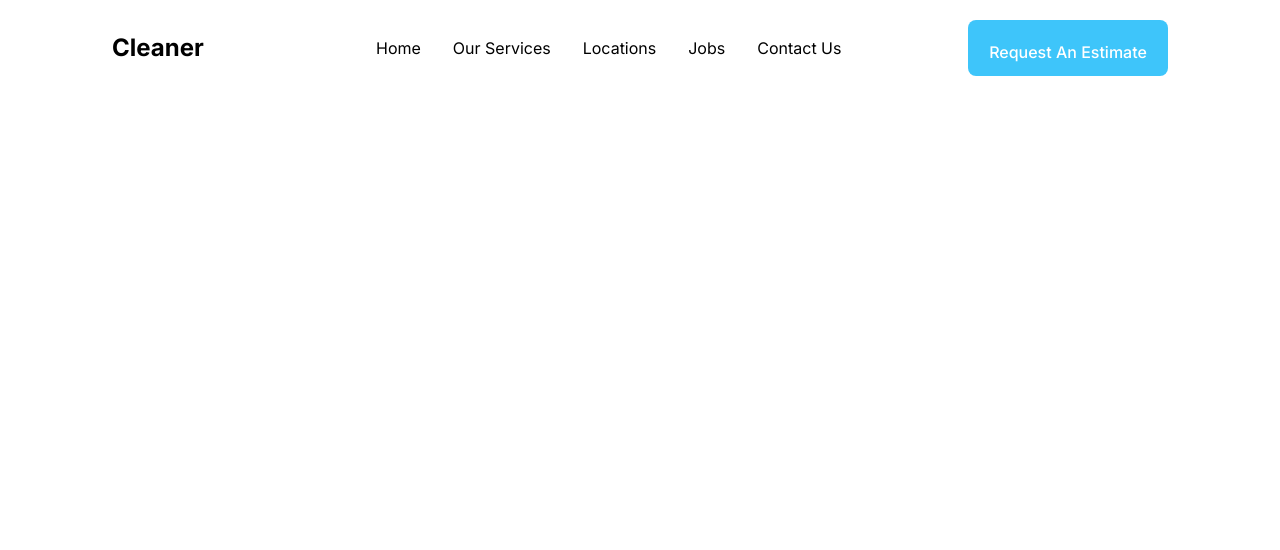
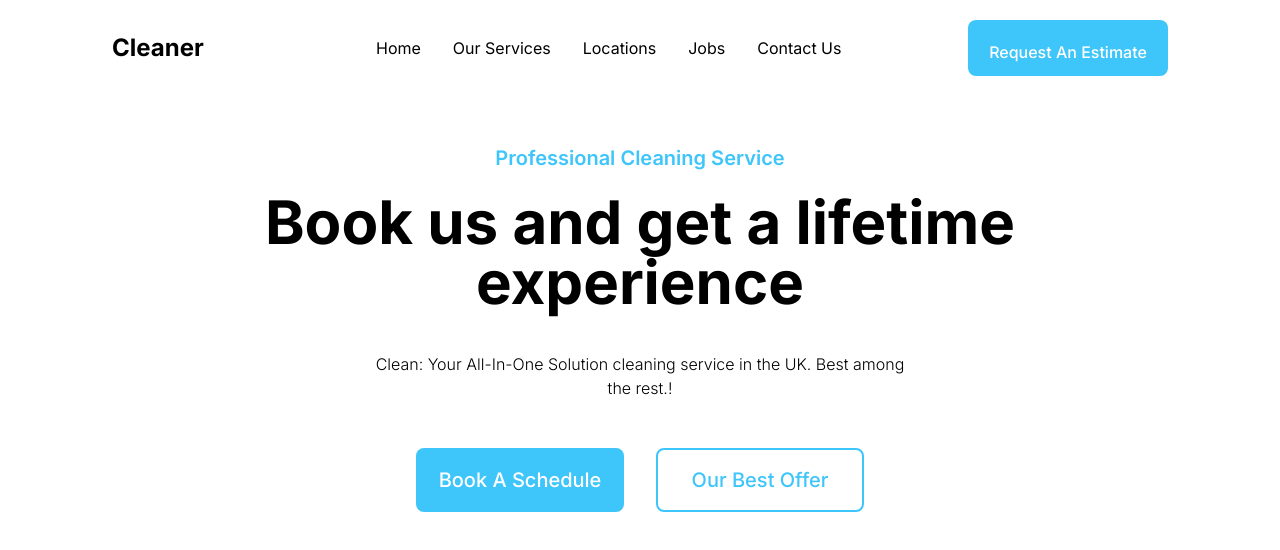
Before and after one commit to adewale-codes/clean, a Next.js app: page / in a window 1280 px wide. Shown: the top 550 px of the page. Built offline with nearby package versions, Linux system fonts and the light colour scheme.

Commit message:
finished hero section

```diff
--- /dev/null
+++ b/app/(landingpage)/components/Hero.tsx
@@ -0,0 +1,27 @@
+import React from 'react'
+
+const Hero = () => {
+  return (
+    <div className='h-1/2 w-full flex flex-col justify-center items-center'>
+        <div className='mt-12'>
+            <div>
+                <p className='text-primary-700 font-semibold text-xl text-center'>Professional Cleaning Service</p>
+            </div>
+            <div className='flex justify-center items-center mt-5'>
+                <p className='font-bold md:max-w-[80%] max-w-[90%] mb-5 md:text-6xl text-5xl text-center font-heading font-bold'>Book us and get a lifetime experience</p>
+            </div>
+            <div className='flex justify-center items-center mt-5'>
+                <p className='text-black text-base font-light md:text-center md:max-w-[50%] max-w-[90%] mb-12 md:text-center'>Clean: Your All-In-One Solution cleaning service in the UK. Best among the rest.!</p>
+            </div>
+            <div className='flex justify-center items-center'>
+                <div className='flex gap-8'>
+                    <button className='bg-primary-700 text-white font-medium text-base md:text-xl py-4 w-40 md:w-52 rounded-lg'>Book A Schedule</button>
+                    <button className='text-primary-700 border-2 border-primary-700 bg-white font-medium text-base md:text-xl py-4 w-40 md:w-52 rounded-lg'>Our Best Offer</button>
+                </div>
+            </div>
+        </div>
+    </div>
+  )
+}
+
+export default Hero
--- a/app/(landingpage)/page.tsx
+++ b/app/(landingpage)/page.tsx
@@ -1,4 +1,5 @@
 import Head from 'next/head'
+import Hero from './components/Hero'
 
 export default function Home() {
   return (
@@ -7,6 +8,7 @@ export default function Home() {
         <title>Clean official website</title>
         <meta property="og:title" content="Clean official website" key="title" />
       </Head>
+      <Hero />
     </div>
   )
 }
```
